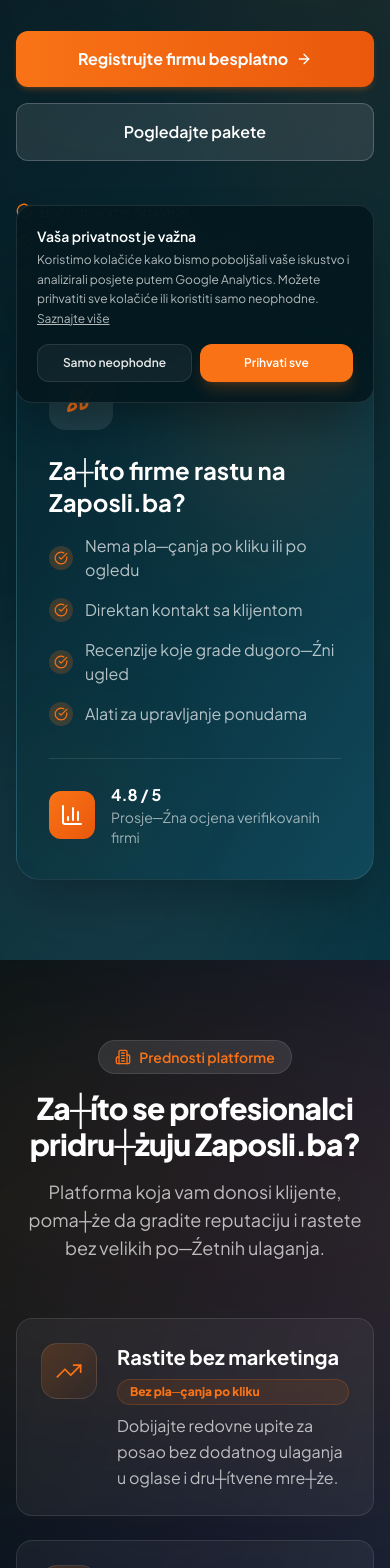
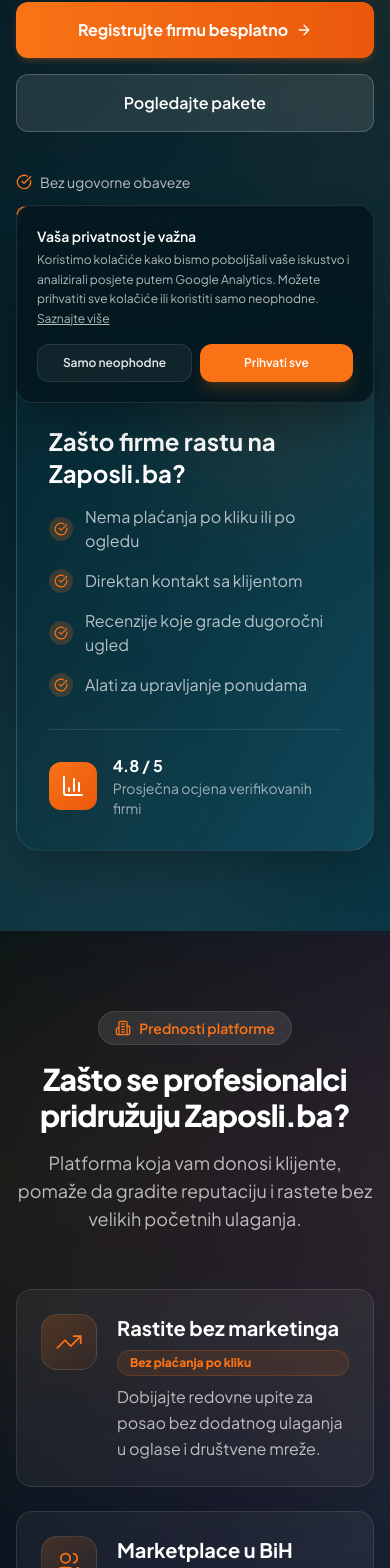
Before and after one commit to ocjenime/zaposli.ba, a Next.js app: page /za-firme in a window 390 px wide. Shown: the part 425-1993 px from the top of the page. Built offline with nearby package versions, Linux system fonts and the light colour scheme; no server answers.

Commit message:
fix: restore correct Bosnian text on /za-firme/

```diff
--- a/app/za-firme/ZaFirmeContent.tsx
+++ b/app/za-firme/ZaFirmeContent.tsx
@@ -48,27 +48,27 @@
     icon: TrendingUp,
     title: 'Rastite bez marketinga',
     description:
-      'Dobijajte redovne upite za posao bez dodatnog ulaganja u oglase i dru┼ítvene mre┼że.',
-    stat: 'Bez pla─çanja po kliku',
+      'Dobijajte redovne upite za posao bez dodatnog ulaganja u oglase i društvene mreže.',
+    stat: 'Bez plaćanja po kliku',
   },
   {
     icon: Users,
     title: 'Marketplace u BiH',
     description:
-      'Pristupite bazi klijenata u Bosni i Hercegovini koji aktivno tra┼że majstore i firme.',
+      'Pristupite bazi klijenata u Bosni i Hercegovini koji aktivno traže majstore i firme.',
     stat: '50+ kategorija',
   },
   {
     icon: Star,
     title: 'Izgradite reputaciju',
-    description: 'Skupljajte ocjene i recenzije koje vas isti─Źu ispred konkurencije.',
+    description: 'Skupljajte ocjene i recenzije koje vas ističu ispred konkurencije.',
     stat: '4.8 / 5 prosjek',
   },
   {
     icon: Shield,
     title: 'Verifikacija profila',
-    description: 'Verifikovani profil dobija zna─Źku povjerenja i bolju poziciju u listi.',
-    stat: 'Zna─Źka povjerenja',
+    description: 'Verifikovani profil dobija značku povjerenja i bolju poziciju u listi.',
+    stat: 'Značka povjerenja',
   },
 ];
 
@@ -76,22 +76,22 @@
   {
     icon: BadgeCheck,
     title: 'Verifikovani profili',
-    description: 'Svaki profil mo┼że pro─çi provjeru identiteta i kvaliteta rada.',
+    description: 'Svaki profil može proći provjeru identiteta i kvaliteta rada.',
   },
   {
     icon: Wallet,
-    title: 'Bez skrivenih tro┼íkova',
-    description: 'Pla─çate fiksnu mjese─Źnu naknadu. Bez provizija po dobijenom poslu.',
+    title: 'Bez skrivenih troškova',
+    description: 'Plaćate fiksnu mjesečnu naknadu. Bez provizija po dobijenom poslu.',
   },
   {
     icon: Headphones,
-    title: 'Podr┼íka na bosanskom',
-    description: 'Na┼í tim dostupan je putem emaila, chata i telefona.',
+    title: 'Podrška na bosanskom',
+    description: 'Naš tim dostupan je putem emaila, chata i telefona.',
   },
   {
     icon: Clock,
     title: 'Otkazivanje u svakom trenutku',
-    description: 'Nema ugovorne obaveze. Mijenjajte ili otka┼żite paket kad god ┼żelite.',
+    description: 'Nema ugovorne obaveze. Mijenjajte ili otkažite paket kad god želite.',
   },
 ];
 
@@ -105,8 +105,8 @@
   {
     number: '02',
     icon: Briefcase,
-    title: 'Prona─Ĺite i odradite posao',
-    description: 'Dobijajte upite, ┼íaljite ponude i rje┼íavajte projekte u svom okrugu.',
+    title: 'Pronađite i odradite posao',
+    description: 'Dobijajte upite, šaljite ponude i rješavajte projekte u svom okrugu.',
   },
   {
     number: '03',
@@ -119,19 +119,19 @@
 const projectCards = [
   {
     icon: Paintbrush,
-    title: 'Malterski i bojad┼żijski radovi',
-    description: 'Molerski radovi, gletovanje, kre─Źenje i bojenje enterijera.',
+    title: 'Malterski i bojadžijski radovi',
+    description: 'Molerski radovi, gletovanje, krečenje i bojenje enterijera.',
     gradient: 'from-orange-50 to-white border-orange-100',
   },
   {
     icon: Home,
     title: 'Renovacija kuhinja i stanova',
-    description: 'Adaptacije, demonta┼ża, postavljanje plo─Źica i ugradnja elementa.',
+    description: 'Adaptacije, demontaža, postavljanje pločica i ugradnja elementa.',
     gradient: 'from-blue-50 to-white border-blue-100',
   },
   {
     icon: Hammer,
-    title: 'Zavr┼íni i gra─Ĺevinski radovi',
+    title: 'Završni i građevinski radovi',
     description: 'Keramika, parket, instalacije, elektrika i vodoinstalateri.',
     gradient: 'from-stone-50 to-white border-stone-100',
   },
@@ -143,8 +143,8 @@
   },
   {
     icon: Sparkles,
-    title: '─îi┼í─çenje i odr┼żavanje',
-    description: 'Stanovi, ku─çe, poslovni prostori i dubinsko ─Źi┼í─çenje.',
+    title: 'Čišćenje i održavanje',
+    description: 'Stanovi, kuće, poslovni prostori i dubinsko čišćenje.',
     gradient: 'from-emerald-50 to-white border-emerald-100',
   },
   {
@@ -164,8 +164,8 @@
     price: '0',
     regularPrice: '0',
     period: 'KM/mj',
-    description: 'Idealno za po─Źetak i testiranje tr┼żi┼íta.',
-    cta: 'Po─Źnite besplatno',
+    description: 'Idealno za početak i testiranje tržišta.',
+    cta: 'Počnite besplatno',
     popular: false,
     launch: false,
   },
@@ -175,7 +175,7 @@
     price: '19',
     regularPrice: '29',
     period: 'KM/mj',
-    description: 'Za po─Źetnike koji ┼żele vi┼íe poslova.',
+    description: 'Za početnike koji žele više poslova.',
     cta: 'Odaberite Start',
     popular: false,
     launch: true,
@@ -186,7 +186,7 @@
     price: '49',
     regularPrice: '79',
     period: 'KM/mj',
-    description: 'Za aktivne firme i majstore koji ┼żele rasti.',
+    description: 'Za aktivne firme i majstore koji žele rasti.',
     cta: 'Odaberite Pro',
     popular: true,
     launch: true,
@@ -206,34 +206,34 @@
 
 const faqs = [
   {
-    question: 'Koliko ko┼íta registracija firme ili majstora?',
+    question: 'Koliko košta registracija firme ili majstora?',
     answer:
-      'Registracija je potpuno besplatna. Pla─çate tek kada odlu─Źite nadograditi paket radi vi┼íe ponuda i dodatnih pogodnosti.',
+      'Registracija je potpuno besplatna. Plaćate tek kada odlučite nadograditi paket radi više ponuda i dodatnih pogodnosti.',
   },
   {
-    question: '┼áta zna─Źi "ponuda mjese─Źno"?',
+    question: 'Šta znači "ponuda mjesečno"?',
     answer:
-      'To je broj poslova na koje mo┼żete poslati ponudu u toku jednog kalendarskog mjeseca. Broj se resetuje prvog u mjesecu.',
+      'To je broj poslova na koje možete poslati ponudu u toku jednog kalendarskog mjeseca. Broj se resetuje prvog u mjesecu.',
   },
   {
     question: 'Mogu li otkazati pretplatu u bilo kom trenutku?',
     answer:
-      'Da. Bez ugovorne obaveze i bez skrivenih naknadi. Pretplatu mo┼żete otkazati ili promijeniti iz svog dashboarda.',
+      'Da. Bez ugovorne obaveze i bez skrivenih naknadi. Pretplatu možete otkazati ili promijeniti iz svog dashboarda.',
   },
   {
-    question: 'Kako funkcioni┼íe verifikacija profila?',
+    question: 'Kako funkcioniše verifikacija profila?',
     answer:
-      'Verifikacija uklju─Źuje provjeru dokumentacije i kvaliteta prethodnih radova. Verifikovani profili dobijaju zna─Źku i bolju poziciju.',
+      'Verifikacija uključuje provjeru dokumentacije i kvaliteta prethodnih radova. Verifikovani profili dobijaju značku i bolju poziciju.',
   },
   {
     question: 'Da li postoji provizija po dobijenom poslu?',
     answer:
-      'Ne. Zaposli.ba ne napla─çuje proviziju po dobijenom poslu. Pla─çate samo fiksnu mjese─Źnu naknadu prema odabranom paketu.',
+      'Ne. Zaposli.ba ne naplaćuje proviziju po dobijenom poslu. Plaćate samo fiksnu mjesečnu naknadu prema odabranom paketu.',
   },
   {
-    question: 'Kako se pla─çaju paketi?',
+    question: 'Kako se plaćaju paketi?',
     answer:
-      'Paketi se pla─çaju mjese─Źno ili godi┼ínje, a godi┼ínje pla─çanje donosi 10% popusta. Uplata se vr┼íi bankovnom uplatom preko platnog naloga, a uputstvo dobijate odmah nakon odabira paketa.',
+      'Paketi se plaćaju mjesečno ili godišnje, a godišnje plaćanje donosi 10% popusta. Uplata se vrši bankovnom uplatom preko platnog naloga, a uputstvo dobijate odmah nakon odabira paketa.',
   },
 ];
 
@@ -259,12 +259,12 @@
                 <h1 className="text-4xl md:text-6xl lg:text-7xl font-extrabold text-white tracking-tight mb-6 text-balance">
                   Novi poslovi,{' '}
                   <span className="text-transparent bg-clip-text bg-gradient-to-r from-brand-orange to-amber-400">
-                    direktno u va┼í inbox
+                    direktno u vaš inbox
                   </span>
                 </h1>
                 <p className="text-lg md:text-xl text-white/70 leading-relaxed mb-8 max-w-xl">
-                  Pridru┼żite se najve─çem tr┼żi┼ítu za majstore i gra─Ĺevinske firme u Bosni i
-                  Hercegovini. Dobijajte upite, ┼íaljite ponude i rastite bez velikih po─Źetnih
+                  Pridružite se najvećem tržištu za majstore i građevinske firme u Bosni i
+                  Hercegovini. Dobijajte upite, šaljite ponude i rastite bez velikih početnih
                   ulaganja.
                 </p>
                 <div className="flex flex-col sm:flex-row gap-4 mb-10">
@@ -288,11 +288,11 @@
                   </span>
                   <span className="inline-flex items-center gap-2">
                     <CheckCircle className="h-4 w-4 text-brand-orange" />
-                    5 besplatnih ponuda mjese─Źno
+                    5 besplatnih ponuda mjesečno
                   </span>
                   <span className="inline-flex items-center gap-2">
                     <CheckCircle className="h-4 w-4 text-brand-orange" />
-                    Podr┼íka na bosanskom
+                    Podrška na bosanskom
                   </span>
                 </div>
               </div>
@@ -305,12 +305,12 @@
                     <div className="w-16 h-16 bg-white/10 rounded-2xl flex items-center justify-center mb-6">
                       <Rocket className="w-8 h-8 text-brand-orange" />
                     </div>
-                    <h3 className="text-2xl font-bold text-white mb-4">Za┼íto firme rastu na Zaposli.ba?</h3>
+                    <h3 className="text-2xl font-bold text-white mb-4">Zašto firme rastu na Zaposli.ba?</h3>
                     <ul className="space-y-4">
                       {[
-                        'Nema pla─çanja po kliku ili po ogledu',
+                        'Nema plaćanja po kliku ili po ogledu',
                         'Direktan kontakt sa klijentom',
-                        'Recenzije koje grade dugoro─Źni ugled',
+                        'Recenzije koje grade dugoročni ugled',
                         'Alati za upravljanje ponudama',
                       ].map((item, i) => (
                         <li key={i} className="flex items-center gap-3 text-white/70">
@@ -327,7 +327,7 @@
                       </div>
                       <div>
                         <p className="text-white font-bold">4.8 / 5</p>
-                        <p className="text-white/60 text-sm">Prosje─Źna ocjena verifikovanih firmi</p>
+                        <p className="text-white/60 text-sm">Prosječna ocjena verifikovanih firmi</p>
                       </div>
                     </div>
                   </div>
@@ -372,10 +372,10 @@
                 <Building2 className="h-4 w-4" /> Prednosti platforme
               </span>
               <h2 className="text-3xl md:text-4xl lg:text-5xl font-extrabold text-white tracking-tight mb-4 text-balance">
-                Za┼íto se profesionalci pridru┼żuju Zaposli.ba?
+                Zašto se profesionalci pridružuju Zaposli.ba?
               </h2>
               <p className="text-white/70 text-lg">
-                Platforma koja vam donosi klijente, poma┼że da gradite reputaciju i rastete bez velikih po─Źetnih ulaganja.
+                Platforma koja vam donosi klijente, pomaže da gradite reputaciju i rastete bez velikih početnih ulaganja.
               </p>
             </div>
 
@@ -412,13 +412,13 @@
           <div className="relative mx-auto max-w-4xl px-4 sm:px-6 lg:px-8">
             <div className="text-center max-w-2xl mx-auto mb-16">
               <span className="inline-flex items-center gap-2 px-4 py-1.5 rounded-full bg-white text-brand-orange text-sm font-semibold mb-4 border border-orange-100 shadow-sm">
-                <Target className="h-4 w-4" /> Kako funkcioni┼íe
+                <Target className="h-4 w-4" /> Kako funkcioniše
               </span>
               <h2 className="text-3xl md:text-4xl lg:text-5xl font-extrabold text-gray-900 tracking-tight mb-4 text-balance">
                 Tri koraka do novih klijenata
               </h2>
               <p className="text-steel text-lg">
-                Registrujte se, prona─Ĺite posao i gradite reputaciju bez komplikacija.
+                Registrujte se, pronađite posao i gradite reputaciju bez komplikacija.
               </p>
             </div>
 
@@ -485,11 +485,11 @@
                 <Briefcase className="h-4 w-4" /> Kategorije poslova
               </span>
               <h2 className="text-3xl md:text-4xl lg:text-5xl font-extrabold text-gray-900 tracking-tight mb-4 text-balance">
-                Prona─Ĺite projekte u svojoj oblasti
+                Pronađite projekte u svojoj oblasti
               </h2>
               <p className="text-steel text-lg">
                 Klijenti svakodnevno objavljuju nove poslove u {categoryCount} kategorija. Od adaptacija stanova do kuhinja,
-                kupatila, farbanja, zavr┼ínih radova i mnogih drugi usluga.
+                kupatila, farbanja, završnih radova i mnogih drugi usluga.
               </p>
             </div>
 
@@ -517,7 +517,7 @@
                   <div>
                     <h3 className="font-bold text-gray-900 text-lg">Ostale kategorije</h3>
                     <p className="text-sm text-steel leading-relaxed">
-                      Jo┼í {categoryCount - projectCards.length} oblasti - selidbe, ─Źi┼í─çenje, hidroizolacija, energetska obnova,
+                      Još {categoryCount - projectCards.length} oblasti - selidbe, čišćenje, hidroizolacija, energetska obnova,
                       dizajn eksterijera i mnoge druge.
                     </p>
                   </div>
@@ -543,10 +543,10 @@
                     <div className="w-16 h-16 bg-white/10 rounded-2xl flex items-center justify-center mb-6">
                       <Award className="w-8 h-8 text-brand-orange" />
                     </div>
-                    <h3 className="text-2xl md:text-3xl font-bold text-white mb-4">Zna─Źka kvaliteta</h3>
+                    <h3 className="text-2xl md:text-3xl font-bold text-white mb-4">Značka kvaliteta</h3>
                     <p className="text-white/70 leading-relaxed mb-6">
-                      Verifikovani profili dobijaju zna─Źku &ldquo;Provjerena firma&rdquo; i bolju poziciju u listi.
-                      Klijenti vi┼íe vjeruju firmama koje su pro┼íle provjeru, ┼íto direktno uti─Źe na stopu odabira.
+                      Verifikovani profili dobijaju značku &ldquo;Provjerena firma&rdquo; i bolju poziciju u listi.
+                      Klijenti više vjeruju firmama koje su prošle provjeru, što direktno utiče na stopu odabira.
                     </p>
                     <div className="flex flex-wrap gap-3">
                       {['ID broj firme', 'Reference', 'Portfolio', 'Ocjene klijenata'].map((item, i) => (
@@ -571,8 +571,8 @@
                   Izgradite povjerenje klijenata
                 </h2>
                 <p className="text-white/70 text-lg mb-8">
-                  Zaposli.ba je dizajniran da klijentima pru┼żi sigurnost i profesionalcima transparentan model rasta.
-                  Bez skrivenih tro┼íkova, bez provizija, bez komplikacija.
+                  Zaposli.ba je dizajniran da klijentima pruži sigurnost i profesionalcima transparentan model rasta.
+                  Bez skrivenih troškova, bez provizija, bez komplikacija.
                 </p>
                 <div className="space-y-4">
                   {trustSignals.map((signal) => (
@@ -606,13 +606,13 @@
                 <Wallet className="h-4 w-4" /> Cijene
               </span>
               <h2 className="text-3xl md:text-4xl lg:text-5xl font-extrabold text-white tracking-tight mb-4 text-balance">
-                Jednostavne cijene, bez iznena─Ĺenja
+                Jednostavne cijene, bez iznenađenja
               </h2>
               <p className="text-white/70 text-lg mb-6">
-                Po─Źnite besplatno. Nadogradite kada platforma po─Źne da vam donosi poslove.
+                Počnite besplatno. Nadogradite kada platforma počne da vam donosi poslove.
               </p>
               <p className="inline-flex items-center gap-2 text-sm font-semibold text-green-400 bg-green-500/10 px-4 py-2 rounded-full border border-green-500/20">
-                Godi┼ínje pla─çanje: 10% popusta
+                Godišnje plaćanje: 10% popusta
               </p>
             </div>
 
@@ -629,7 +629,7 @@
                   {plan.popular && (
                     <div className="absolute -top-3 left-1/2 -translate-x-1/2 z-10">
                       <span className="inline-flex items-center gap-1.5 px-4 py-1.5 bg-gradient-to-r from-brand-orange to-brand-orange-dark text-white text-[10px] font-extrabold uppercase tracking-wider rounded-full shadow-lg shadow-brand-orange/30">
-                        Preporu─Źeno
+                        Preporučeno
                       </span>
                     </div>
                   )}
@@ -654,7 +654,7 @@
                           {plan.regularPrice} KM/mj
                         </p>
                         <p className="text-sm text-green-300 font-medium">
-                          Prvih 3 mjeseca ┬Ě zatim {plan.regularPrice} KM/mj
+                          Prvih 3 mjeseca · zatim {plan.regularPrice} KM/mj
                         </p>
                       </div>
                     ) : (
@@ -689,10 +689,10 @@
                 <Clock className="w-4 h-4 text-brand-orange" /> Bez ugovorne obaveze
               </span>
               <span className="flex items-center gap-2">
-                <Wallet className="w-4 h-4 text-brand-orange" /> Otka┼żite bilo kada
+                <Wallet className="w-4 h-4 text-brand-orange" /> Otkažite bilo kada
               </span>
               <span className="flex items-center gap-2">
-                <Phone className="w-4 h-4 text-brand-orange" /> Podr┼íka na bosanskom
+                <Phone className="w-4 h-4 text-brand-orange" /> Podrška na bosanskom
               </span>
             </div>
           </div>
@@ -715,7 +715,7 @@
                 </span>
               </h2>
               <p className="text-white/70 text-lg max-w-2xl mx-auto">
-                Tri na─Źina promocije. Izaberite onaj koji vam najvi┼íe odgovara ÔÇö mini oglas, veliki banner ili pregled svih oglasa.
+                Tri načina promocije. Izaberite onaj koji vam najviše odgovara — mini oglas, veliki banner ili pregled svih oglasa.
               </p>
             </div>
 
@@ -732,10 +732,10 @@
                     <span className="text-4xl font-extrabold text-white leading-none">19</span>
                     <span className="text-white/70 font-semibold mb-1">KM/mj</span>
                   </div>
-                  <p className="text-xs text-white/40 mt-2">Pro uklju─Źuje 1 ┬Ě Premium 3</p>
+                  <p className="text-xs text-white/40 mt-2">Pro uključuje 1 · Premium 3</p>
                 </div>
                 <ul className="space-y-2 mb-6 flex-1">
-                  {['Prikaz u traci istaknutih oglasa', 'Broj─Źana pozicija 1ÔÇô5', 'Logo, naziv i kratak opis'].map((f) => (
+                  {['Prikaz u traci istaknutih oglasa', 'Brojčana pozicija 1–5', 'Logo, naziv i kratak opis'].map((f) => (
                     <li key={f} className="flex items-start gap-2 text-sm text-white/80">
                       <CheckCircle className="w-4 h-4 text-brand-orange shrink-0 mt-0.5" />
                       {f}
@@ -759,15 +759,15 @@
                     <Monitor className="w-6 h-6 text-brand-orange" />
                   </div>
                   <h3 className="text-lg font-bold text-white mb-1">Homepage banner</h3>
-                  <p className="text-white/50 text-sm mb-4">Veliki banner 1200 ├Ś 400 px</p>
+                  <p className="text-white/50 text-sm mb-4">Veliki banner 1200 × 400 px</p>
                   <div className="flex items-end justify-center gap-1">
                     <span className="text-4xl font-extrabold text-white leading-none">49</span>
                     <span className="text-white/70 font-semibold mb-1">KM/mj</span>
                   </div>
-                  <p className="text-xs text-white/40 mt-2">Nije uklju─Źen u pakete</p>
+                  <p className="text-xs text-white/40 mt-2">Nije uključen u pakete</p>
                 </div>
                 <ul className="space-y-2 mb-6 flex-1">
-                  {['Dominantna pozicija na homepage-u', 'Dimenzije 1200 ├Ś 400 px', 'Banner, naslov, opis i CTA'].map((f) => (
+                  {['Dominantna pozicija na homepage-u', 'Dimenzije 1200 × 400 px', 'Banner, naslov, opis i CTA'].map((f) => (
                     <li key={f} className="flex items-start gap-2 text-sm text-white/80">
                       <CheckCircle className="w-4 h-4 text-brand-orange shrink-0 mt-0.5" />
                       {f}
@@ -819,9 +819,9 @@
                 <HelpCircle className="h-4 w-4" /> FAQ
               </span>
               <h2 className="text-3xl md:text-4xl lg:text-5xl font-extrabold text-gray-900 tracking-tight mb-4 text-balance">
-                ─îesto postavljana pitanja
+                Često postavljana pitanja
               </h2>
-              <p className="text-steel text-lg">Sve ┼íto trebate znati prije registracije.</p>
+              <p className="text-steel text-lg">Sve što trebate znati prije registracije.</p>
             </div>
 
             <div className="space-y-4">
@@ -853,7 +853,7 @@
           <div className="relative mx-auto max-w-7xl px-4 sm:px-6 lg:px-8 text-center">
             <div className="inline-flex items-center gap-2 rounded-full bg-white/10 px-4 py-2 text-sm font-medium text-white/80 backdrop-blur-sm border border-white/10 mb-6">
               <Target className="h-4 w-4 text-brand-orange" />
-              Po─Źnite ve─ç danas
+              Počnite već danas
             </div>
             <h2 className="text-3xl md:text-4xl lg:text-5xl font-extrabold text-white tracking-tight mb-5 text-balance">
               Spremni ste da{' '}
@@ -862,7 +862,7 @@
               </span>
             </h2>
             <p className="text-lg md:text-xl text-white/70 mb-10 max-w-2xl mx-auto">
-              Registrujte firmu besplatno i po─Źnite da primate nove poslove ve─ç sutra. Bez rizika, bez ugovorne obaveze.
+              Registrujte firmu besplatno i počnite da primate nove poslove već sutra. Bez rizika, bez ugovorne obaveze.
             </p>
             <div className="flex flex-col sm:flex-row justify-center gap-4">
               <PricingCTA
@@ -886,7 +886,7 @@
       <JsonLd
         data={[
           breadcrumbSchema([
-            { name: 'Po─Źetna', url: '/' },
+            { name: 'Početna', url: '/' },
             { name: 'Za firme', url: '/za-firme/' },
           ]),
           faqSchema(faqs),
```
Also changed, not shown: 1 other file (tests, documents, lock files or other folders).
